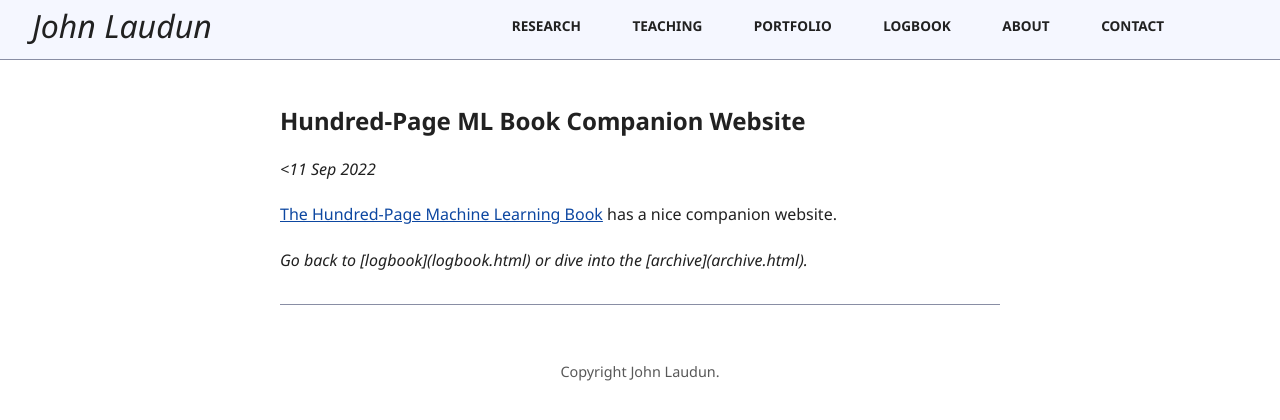
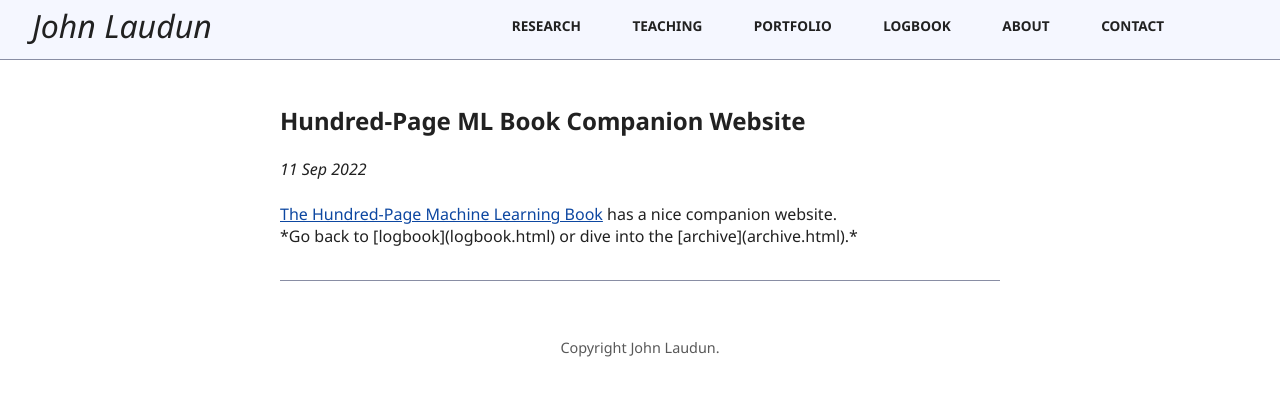
Before and after one commit to johnlaudun/jln, a Jekyll site: the page built from _posts/2022-09-11-1450.md, in a window 1280 px wide. Shown: the top 420 px of the page. Built offline with Jekyll 4.4.1, drawn with Linux system fonts in a browser that asks for light colours.

Commit message:
Fixed post.html errors.

```diff
--- a/_layouts/post.html
+++ b/_layouts/post.html
@@ -4,11 +4,8 @@ layout: page
 
 <h2>{{ post.title }}</h2>
 <h2>{{ page.title }}</h2>
-<p><em><{{ page.date | date_to_string }}</em></p>
+<p><em>{{ page.date | date_to_string }}</em></p>
 
 {{ content }}
 
-<p>
-<em>
-    Go back to [logbook](logbook.html) or dive into the [archive](archive.html).</em>
-</p>
+*Go back to [logbook](logbook.html) or dive into the [archive](archive.html).*
```
